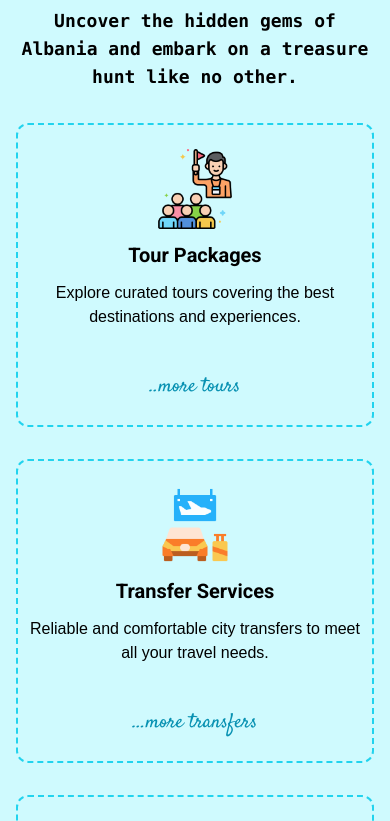
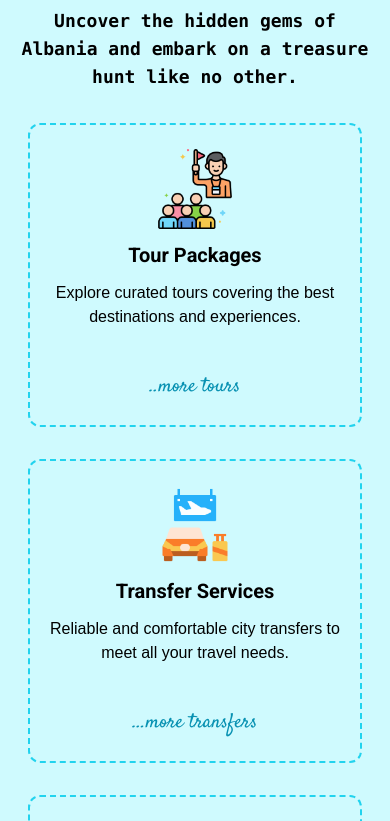
Before and after one commit to kp-gists/cratour-web, a Next.js app: page / in a window 390 px wide. Shown: the part 760-1581 px from the top of the page. Built offline with nearby package versions, Linux system fonts and the light colour scheme; a web font is replaced by a local one.

Commit message:
try mobile and laptop

```diff
--- a/app/globals.css
+++ b/app/globals.css
@@ -7,4 +7,5 @@ body {
 	padding: 0;
 	margin: 0;
 	font-family: Arial, Helvetica, sans-serif, Helvetica, sans-serif;
+	overflow-x: hidden;
 }
--- a/app/page.tsx
+++ b/app/page.tsx
@@ -4,7 +4,7 @@ import Hero from '@/components/landing/Hero';
 
 export default function Home() {
 	return (
-		<div className='w-full flex justify-center items-center gap-4 flex-col bg-cyan-100 h-full overflow-scroll '>
+		<div className='w-full flex justify-center items-center gap-4 flex-col bg-cyan-100 h-full overflow-y-scroll '>
 			{/* TODO landing */}
 
 			{/* HERO section */}
--- a/components/landing/Hero.tsx
+++ b/components/landing/Hero.tsx
@@ -8,7 +8,7 @@ import Link from 'next/link';
 
 const Hero = () => {
 	return (
-		<div className='relative w-full h-[80vh] md:h-[500px] '>
+		<div className='relative w-full h-[80vh] md:h-[500px] overflow-hidden'>
 			{/* images absolute */}
 			<Image
 				src={images.leaveLeft}
--- a/components/landing/Services.tsx
+++ b/components/landing/Services.tsx
@@ -17,11 +17,11 @@ const Services = () => {
 				Uncover the hidden gems of Albania and embark on a treasure hunt like no other.
 			</p>
 
-			<div className='flex flex-col md:flex-row justify-center items-center gap-8'>
+			<div className='flex flex-wrap justify-center items-center gap-8 px-3'>
 				{services.map((service) => (
 					<div
 						key={service.id}
-						className='w-full hover:-translate-y-2  px-3 py-6 border-2 border-dashed  border-cyan-400  rounded-xl flex justify-center items-center flex-col gap-3'
+						className=' hover:-translate-y-2 w-full  md:w-[275px] px-3 py-6 border-2 border-dashed  border-cyan-400  rounded-xl flex justify-center items-center flex-col gap-3'
 					>
 						<Image src={service.icon} width={80} height={80} alt={service.description} />
 
```
